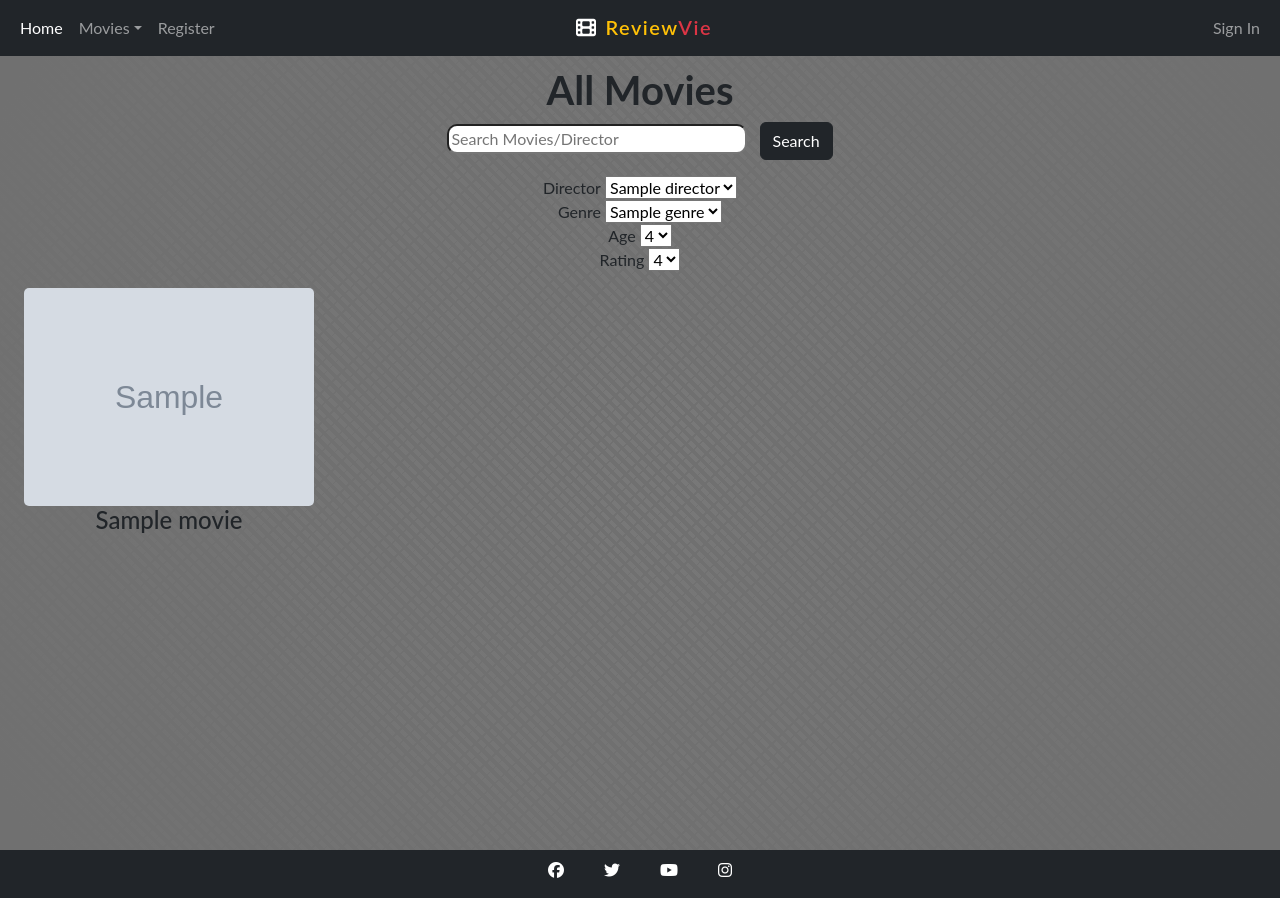
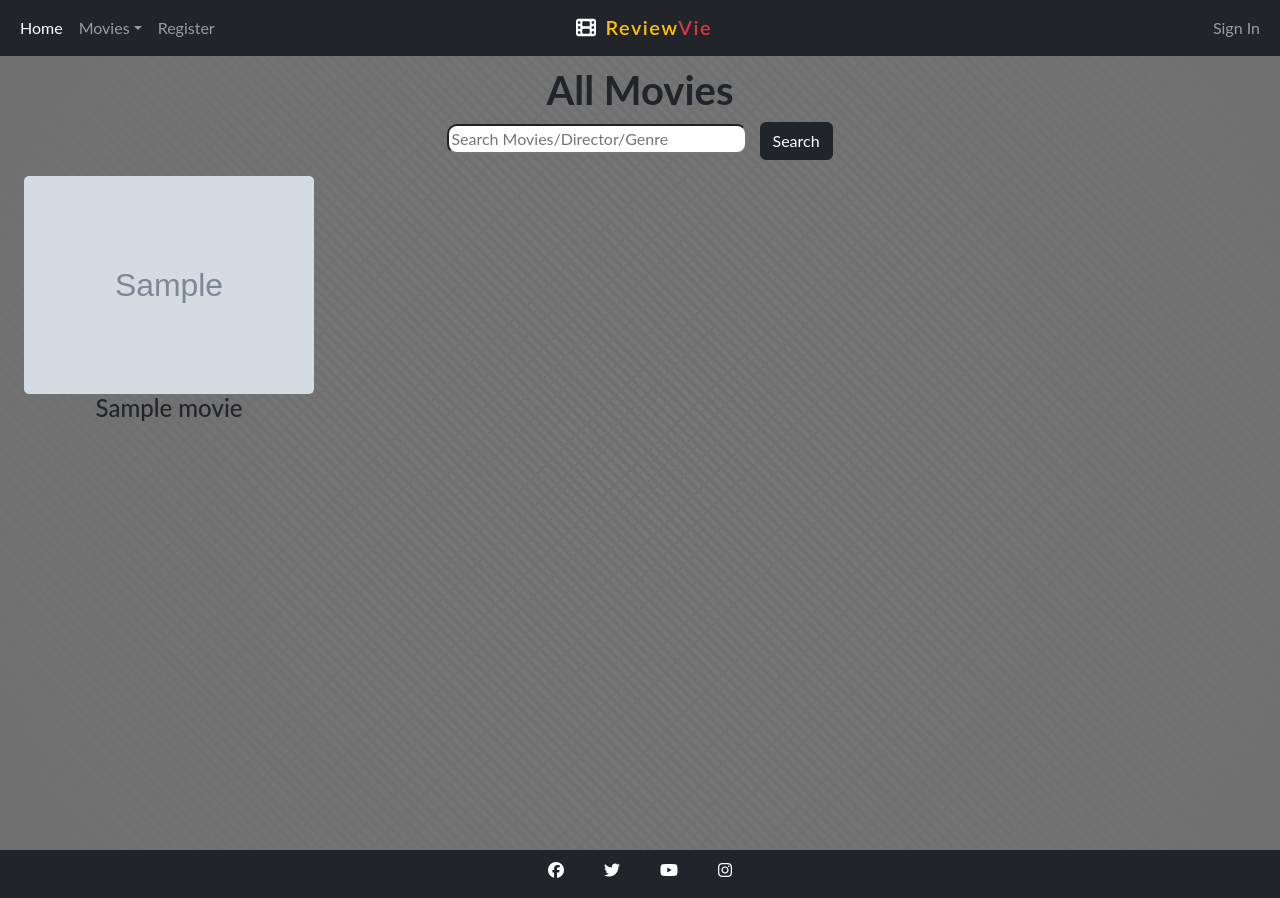
Before and after one commit to JackDay94/ReviewVie, a Django app: template home/templates/home/all-movies.html in a window 1280 px wide. Run offline with Django 3.2, Linux system fonts and the light colour scheme; the template is opened without the code that fills it: most values are stand-ins (such as "Sample title", 1, 10 or a date in 2020); grey boxes marked "Sample" are stand-in pictures; some libraries are stand-ins or nearby versions.

Commit message:
Add Movie detail views, template and urls. Add filter to remove unapproved results from movie search. Remove select forms from all movies page

```diff
--- a/home/forms.py
+++ b/home/forms.py
@@ -1,8 +1,8 @@
 from movies.models import Movie
-from django import forms
+from django.forms import ModelForm
 
 
-class MovieForm(forms.ModelForm):
+class MovieForm(ModelForm):
     class Meta:
         model = Movie
-        fields = {'name', 'genre', 'director', 'average_rating', }
+        fields = ('genre',)
--- a/home/templates/home/all-movies.html
+++ b/home/templates/home/all-movies.html
@@ -11,42 +11,8 @@ ReviewVie - All Movies
         <!-- Search form -->
         <form action="{% url 'search-result' %}" method="GET" class="text-center">
             {% csrf_token %}
-            <input type="text" name="search" placeholder="Search Movies/Director" class="search-bar me-2">
+            <input type="text" name="search" placeholder="Search Movies/Director/Genre" class="search-bar me-2">
             <button type="submit" class="btn btn-dark">Search</button>
-        </form>
-    </div>
-    <div class="row pb-3">
-        <form action="" method="GET" class="text-center filters">
-            <label for="director">Director</label>
-            <select name="director" id="director">
-                {% for movie in movies %}
-                <option value="{{ movie.director }}">{{ movie.director }}</option>
-                {% endfor %}
-            </select>
-        </form>
-        <form action="" method="GET" class="text-center filters">
-            <label for="genre">Genre</label>
-            <select name="genre" id="genre">
-                {% for movie in movies %}
-                <option value="{{ movie.genre }}">{{ movie.genre }}</option>
-                {% endfor %}
-            </select>
-        </form>
-        <form action="" method="GET" class="text-center filters">
-            <label for="age">Age</label>
-            <select name="age" id="age">
-                {% for movie in movies %}
-                <option value="{{ movie.age_rating }}">{{ movie.age_rating }}</option>
-                {% endfor %}
-            </select>
-        </form>
-        <form action="" method="GET" class="text-center filters">
-            <label for="stars">Rating</label>
-            <select name="stars" id="stars">
-                {% for movie in movies %}
-                <option value="{{ movie.average_stars }}">{{ movie.average_stars }}</option>
-                {% endfor %}
-            </select>
         </form>
     </div>
     <div class="row">
--- a/static/css/style.css
+++ b/static/css/style.css
@@ -92,8 +92,3 @@ footer {
     width: 300px;
     max-width: 50vw;
 }
-
-.filters {
-    display: inline-block;
-    width: 20%;
-}
```
Also changed, not shown: home/views.py (+8 -7 lines), movies/templates/movies/movie-detail.html (added, +8 -0 lines), movies/urls.py (+7 -0 lines), movies/views.py (+7 -1 lines), home/filters.py (line endings or trailing spaces). Lines whose indentation alone changed are shown as unchanged.
